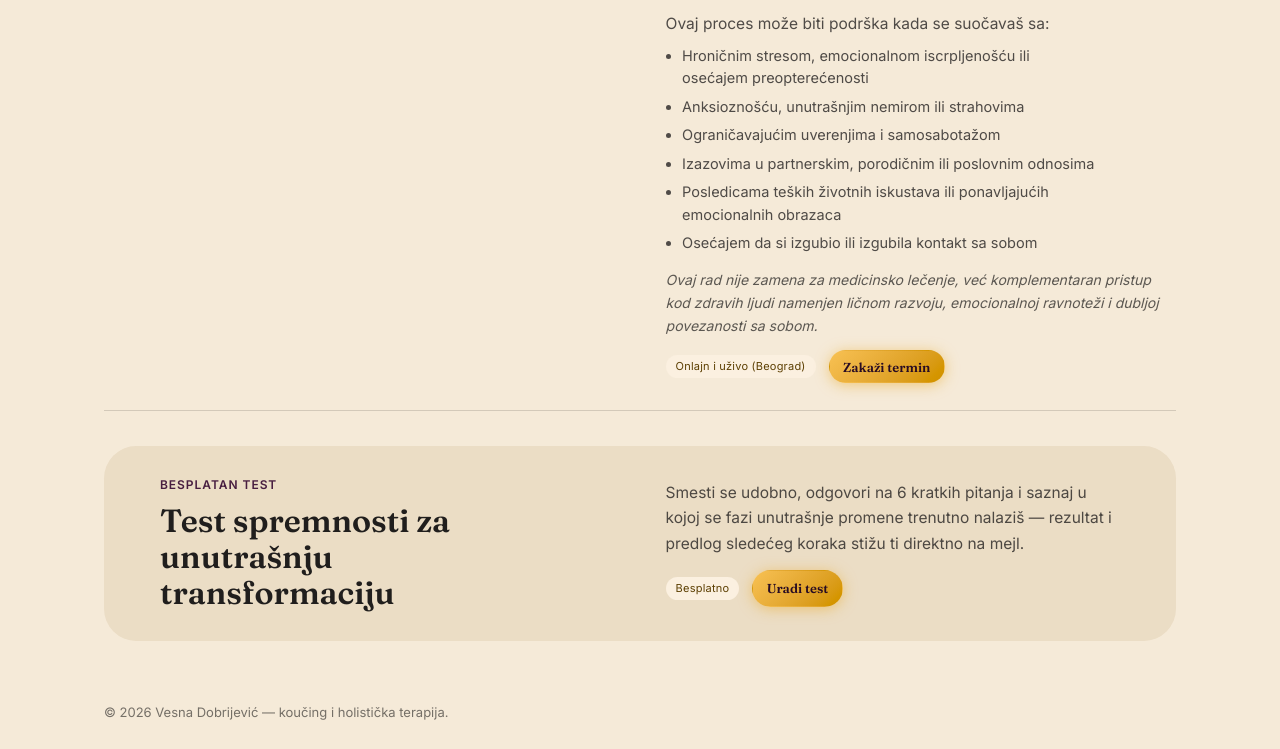
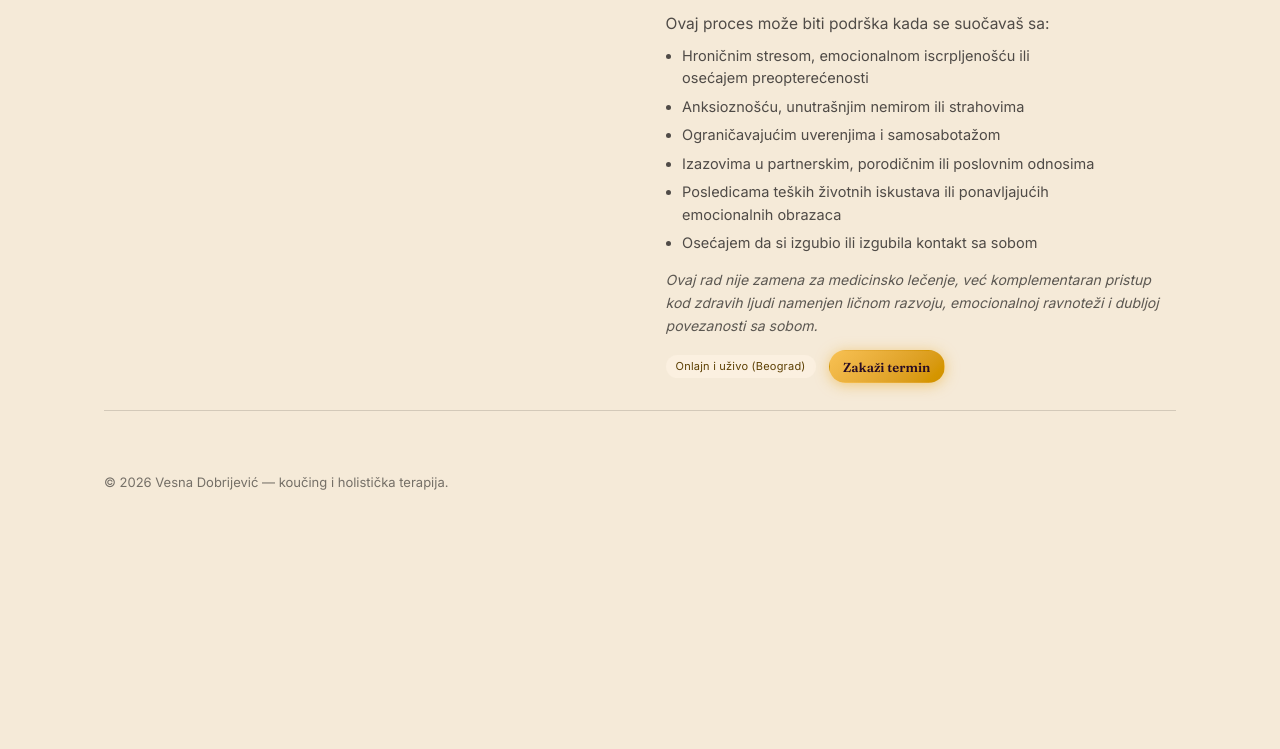
Before and after one commit to granicg-cloud/Vesna-Dobrijevic, a plain HTML site: page usluge.html in a window 1280 px wide. Shown: the part 967-1716 px from the top of the page. After the commit the page ends 1486 px from the top, so only its background shows below. Drawn offline with Linux system fonts and the light colour scheme.

Commit message:
Add files via upload

```diff
--- a/usluge.html
+++ b/usluge.html
@@ -84,6 +84,7 @@ a { color: var(--color-accent); text-underline-offset: 3px; }
   <div class="nav-links" id="nav-links">
     <a href="index.html#omeni" onclick="closeMenu()" data-i18n="navAbout">O meni</a>
     <a href="usluge.html" data-i18n="navServices">Usluge</a>
+    <a href="besplatan-upitnik.html" data-i18n="navQuiz">Besplatan test</a>
     <a href="index.html#kursevi" onclick="closeMenu()" data-i18n="navCourses">Kursevi</a>
     <a href="index.html#prodavnica" onclick="closeMenu()" data-i18n="navShop">Prodavnica</a>
     <a href="cene.html" data-i18n="navPricing">Cene</a>
@@ -160,24 +161,6 @@ a { color: var(--color-accent); text-underline-offset: 3px; }
     </div>
       </section>
 
-  <section style="padding:0 0 var(--space-8)">
-    <div style="border-radius:calc(var(--radius-lg) * 1.15);background:var(--color-surface);padding:calc(var(--space-8) * 0.85) clamp(24px,5vw,56px);display:grid;grid-template-columns:repeat(auto-fit,minmax(260px,1fr));gap:var(--space-4) clamp(20px,4vw,64px);align-items:center">
-      <div>
-        <span style="display:block;font-size:12px;letter-spacing:0.08em;text-transform:uppercase;font-weight:600;color:var(--color-accent-800);margin-bottom:var(--space-2)">Besplatan test</span>
-        <h2 style="font-size:clamp(24px,3vw,32px);max-width:16ch">Test spremnosti za unutrašnju transformaciju</h2>
-      </div>
-      <div>
-        <p style="font-size:15.5px;line-height:1.65;margin:0 0 var(--space-3);max-width:56ch;color:color-mix(in srgb, var(--color-text) 78%, transparent)">
-          Smesti se udobno, odgovori na 6 kratkih pitanja i saznaj u kojoj se fazi unutrašnje promene trenutno nalaziš — rezultat i predlog sledećeg koraka stižu ti direktno na mejl.
-        </p>
-        <div style="display:flex;align-items:center;gap:var(--space-3);flex-wrap:wrap">
-          <span class="tag tag-accent-2">Besplatno</span>
-          <a href="besplatan-upitnik.html" class="btn gold-btn">Uradi test</a>
-        </div>
-      </div>
-    </div>
-  </section>
-
   <footer style="padding:var(--space-6) 0;font-size:13px;color:color-mix(in srgb, var(--color-text) 60%, transparent)" data-i18n="footer">© 2026 Vesna Dobrijević — koučing i holistička terapija.</footer>
 </div>
 
@@ -215,7 +198,7 @@ let currentServiceIdx = 0;
 let currentLang = ((new URLSearchParams(window.location.search).get('lang')) || localStorage.getItem('vd_lang')) === 'en' ? 'en' : 'sr';
 
 const I18N_EN = {
-  navAbout: 'About', navServices: 'Services', navCourses: 'Courses', navShop: 'Shop', navPricing: 'Pricing', navBooking: 'Booking', navContact: 'Contact',
+  navAbout: 'About', navServices: 'Services', navQuiz: 'Free test', navCourses: 'Courses', navShop: 'Shop', navPricing: 'Pricing', navBooking: 'Booking', navContact: 'Contact',
   servicesTag: 'Services', servicesTitle: 'Support shaped around you',
   svc1Title: 'Transformational coaching',
   svc1Copy: 'For people seeking clarity, direction and the next level of personal and professional growth. Designed for successful people at a life or business turning point who want to make decisions from inner clarity, not fear or pressure. Together we shape a clear vision for life and career, define priorities and goals, and remove the inner patterns slowing your progress.',
```
Also changed, not shown: besplatan-upitnik.html (+1 -0 lines), blog.html (+2 -1 lines), cene.html (+2 -1 lines), index.html (+2 -1 lines).
